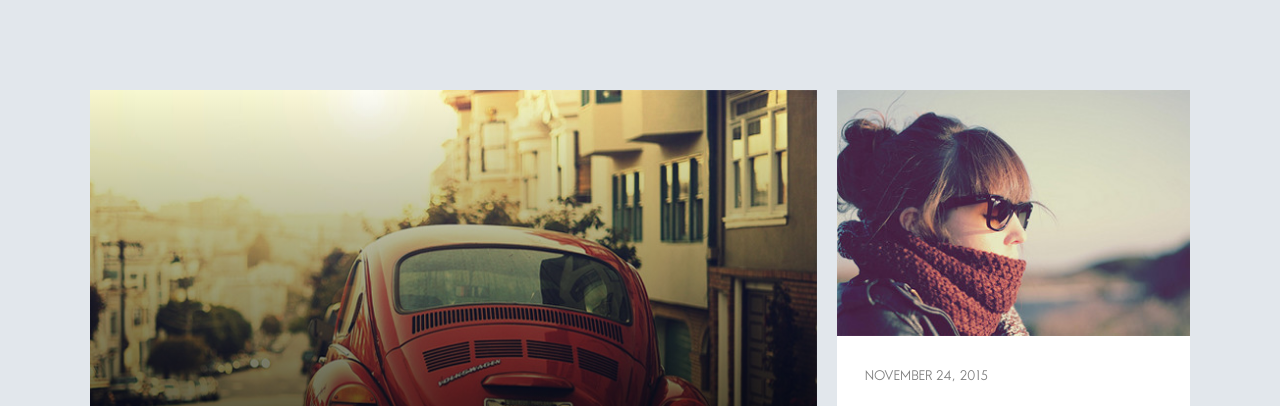
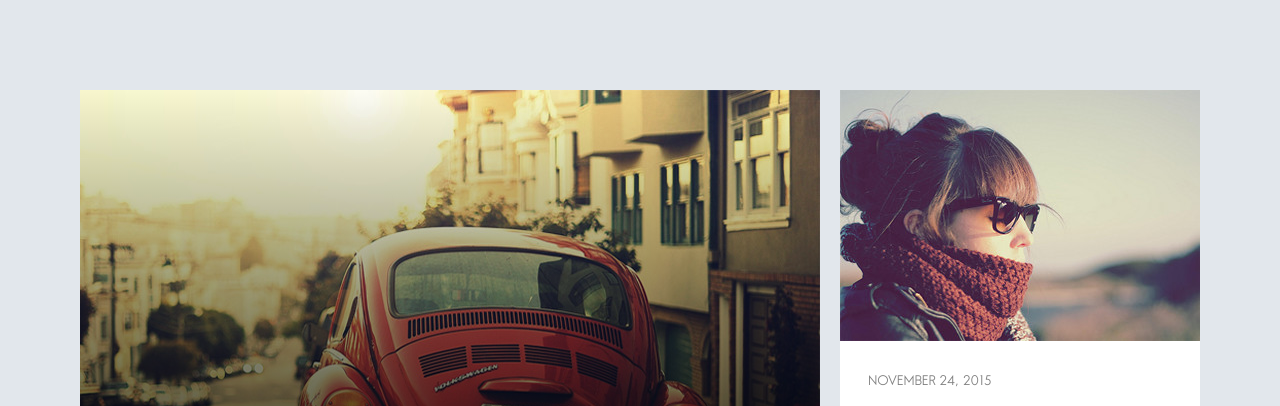
Before and after one commit to neronasee/blog-task, a plain HTML site: page index.html in a window 1280 px wide. Shown: the top 406 px of the page. Drawn offline with Linux system fonts and the light colour scheme.

Commit message:
fix flex-basis width

```diff
--- a/css/style.css
+++ b/css/style.css
@@ -72,7 +72,7 @@ textarea {
 	padding-left: 10px;
 	padding-right: 10px;
 
-	max-width: 1120px;
+	max-width: 1140px;
 }
 
 .ba-flex-grid {
@@ -86,11 +86,11 @@ textarea {
 	padding: 0 0 20px 20px;
 
 	display: flex;
-	flex-basis: 300px;
+	flex-basis: 340px;
 	flex-grow: 1;
 }
 .ba-item-2-3 {
-	flex-basis: 600px;
+	flex-basis: 680px;
 	flex-grow: 2;
 }
 .ba-post {
```
